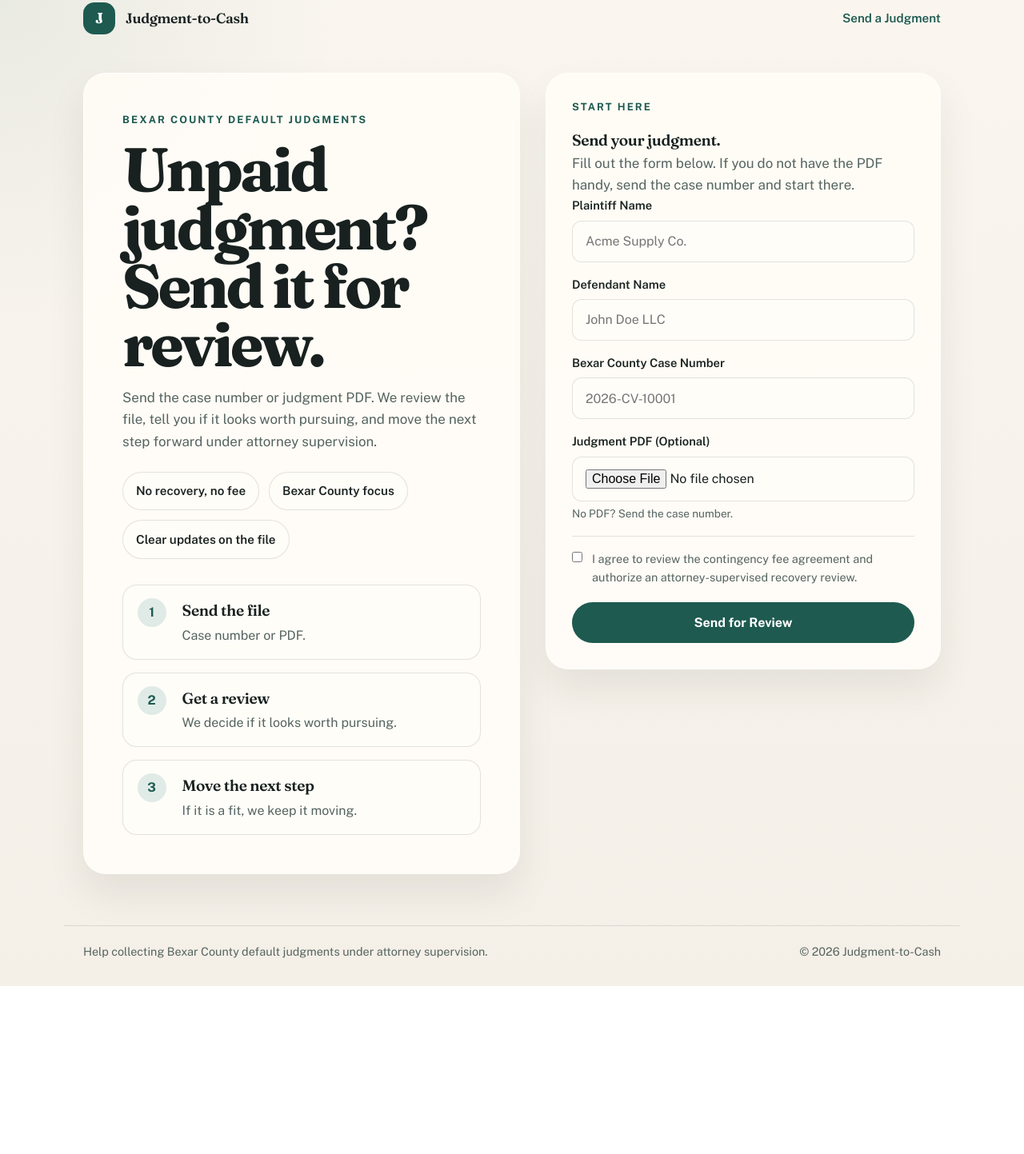
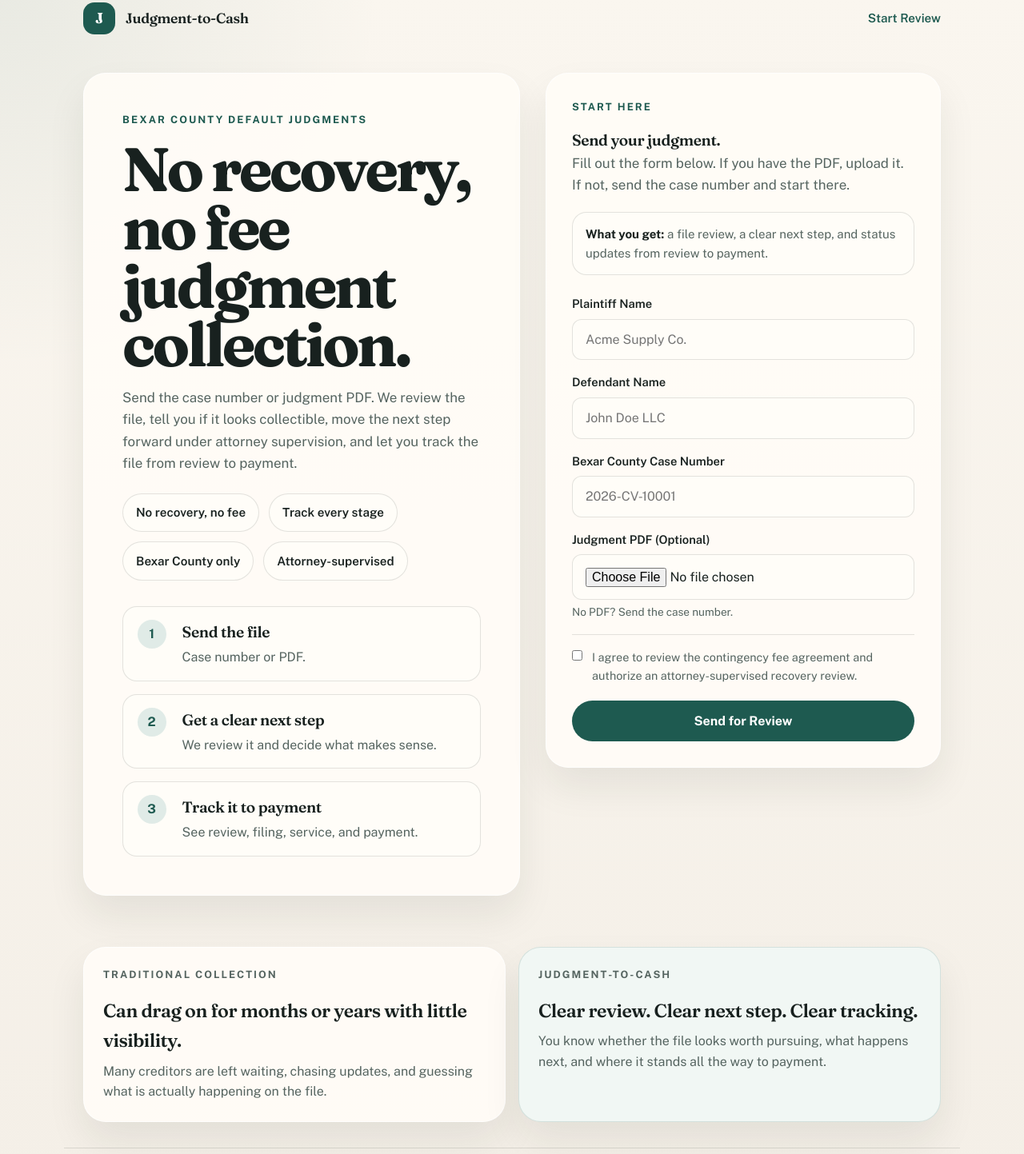
Before and after one commit to shinertx/judgment-to-cash, a website: page landing/index.html in a window 1280 px wide. Shown: the part 17-1460 px from the top of the page at 80% size. Before the commit the page ends 1250 px from the top, so only its background shows below. Drawn offline with nearby package versions, Linux system fonts and the light colour scheme.

Commit message:
feat: emphasize fees tracking and speed contrast

```diff
--- a/landing/index.html
+++ b/landing/index.html
@@ -3,8 +3,8 @@
 <head>
   <meta charset="UTF-8">
   <meta name="viewport" content="width=device-width, initial-scale=1.0">
-  <title>Judgment-to-Cash | Send an Unpaid Judgment for Review</title>
-  <meta name="description" content="Have an unpaid Bexar County judgment? Send the case number or PDF for review. We tell you if it looks worth pursuing and move the next step forward under attorney supervision.">
+  <title>Judgment-to-Cash | No Recovery, No Fee Judgment Collection</title>
+  <meta name="description" content="No recovery, no fee judgment collection for Bexar County defaults. Send the case number or PDF for review, get a clear next step, and track the file from review to payment.">
   <link rel="preconnect" href="https://fonts.googleapis.com">
   <link rel="preconnect" href="https://fonts.gstatic.com" crossorigin>
   <link href="https://fonts.googleapis.com/css2?family=Fraunces:opsz,wght@9..144,600;9..144,700&family=Public+Sans:wght@400;500;600;700&display=swap" rel="stylesheet">
@@ -17,7 +17,7 @@
         <span class="brand-mark">J</span>
         <span class="brand-text">Judgment-to-Cash</span>
       </a>
-      <a href="#start" class="header-link">Send a Judgment</a>
+      <a href="#start" class="header-link">Start Review</a>
     </div>
   </header>
 
@@ -25,13 +25,14 @@
     <div class="container hero-grid">
       <section class="hero-copy">
         <p class="eyebrow">Bexar County default judgments</p>
-        <h1>Unpaid judgment? Send it for review.</h1>
-        <p class="hero-lead">Send the case number or judgment PDF. We review the file, tell you if it looks worth pursuing, and move the next step forward under attorney supervision.</p>
+        <h1>No recovery, no fee judgment collection.</h1>
+        <p class="hero-lead">Send the case number or judgment PDF. We review the file, tell you if it looks collectible, move the next step forward under attorney supervision, and let you track the file from review to payment.</p>
 
         <ul class="proof-list">
           <li>No recovery, no fee</li>
-          <li>Bexar County focus</li>
-          <li>Clear updates on the file</li>
+          <li>Track every stage</li>
+          <li>Bexar County only</li>
+          <li>Attorney-supervised</li>
         </ul>
 
         <div class="steps">
@@ -45,15 +46,15 @@
           <div class="step">
             <span class="step-number">2</span>
             <div>
-              <h2>Get a review</h2>
-              <p>We decide if it looks worth pursuing.</p>
+              <h2>Get a clear next step</h2>
+              <p>We review it and decide what makes sense.</p>
             </div>
           </div>
           <div class="step">
             <span class="step-number">3</span>
             <div>
-              <h2>Move the next step</h2>
-              <p>If it is a fit, we keep it moving.</p>
+              <h2>Track it to payment</h2>
+              <p>See review, filing, service, and payment.</p>
             </div>
           </div>
         </div>
@@ -62,7 +63,11 @@
       <aside id="start" class="form-panel">
         <p class="eyebrow">Start here</p>
         <h2>Send your judgment.</h2>
-        <p class="form-intro">Fill out the form below. If you do not have the PDF handy, send the case number and start there.</p>
+        <p class="form-intro">Fill out the form below. If you have the PDF, upload it. If not, send the case number and start there.</p>
+
+        <div class="mini-note">
+          <strong>What you get:</strong> a file review, a clear next step, and status updates from review to payment.
+        </div>
 
         <form id="intake-form" class="intake-form">
           <div class="form-group">
@@ -99,11 +104,26 @@
         <div id="successMessage" class="success-message hidden">
           <div class="success-badge">Submitted</div>
           <h2>We received your judgment.</h2>
-          <p>Next step: we review the file and decide whether it looks worth pursuing.</p>
+          <p>Next step: we review the file, decide whether it looks collectible, and identify the next step.</p>
         </div>
       </aside>
     </div>
   </main>
+
+  <section class="contrast-band">
+    <div class="container contrast-grid">
+      <article class="contrast-card">
+        <p class="eyebrow">Traditional collection</p>
+        <h2>Can drag on for months or years with little visibility.</h2>
+        <p>Many creditors are left waiting, chasing updates, and guessing what is actually happening on the file.</p>
+      </article>
+      <article class="contrast-card contrast-card-strong">
+        <p class="eyebrow">Judgment-to-Cash</p>
+        <h2>Clear review. Clear next step. Clear tracking.</h2>
+        <p>You know whether the file looks worth pursuing, what happens next, and where it stands all the way to payment.</p>
+      </article>
+    </div>
+  </section>
 
   <footer class="site-footer">
     <div class="container footer-inner">
--- a/landing/styles.css
+++ b/landing/styles.css
@@ -118,6 +118,19 @@ h2 {
   padding: 2rem;
 }
 
+.mini-note {
+  background: var(--surface-strong);
+  border: 1px solid var(--line);
+  border-radius: var(--radius-md);
+  font-size: 0.94rem;
+  margin: 1.25rem 0 1.5rem;
+  padding: 0.9rem 1rem;
+}
+
+.mini-note strong {
+  color: var(--text);
+}
+
 .eyebrow {
   color: var(--accent);
   font-size: 0.8rem;
@@ -144,9 +157,11 @@ h2 {
 
 .hero-lead,
 .form-intro,
+.mini-note,
 .step p,
 .file-hint,
 .terms-box,
+.contrast-card p,
 .site-footer,
 .success-message p {
   color: var(--text-soft);
@@ -301,6 +316,34 @@ input[type="file"]:focus {
   display: none;
 }
 
+.contrast-band {
+  padding: 0 0 2rem;
+}
+
+.contrast-grid {
+  display: grid;
+  gap: 1rem;
+  grid-template-columns: repeat(2, minmax(0, 1fr));
+}
+
+.contrast-card {
+  background: var(--surface);
+  border: 1px solid rgba(255, 255, 255, 0.75);
+  border-radius: var(--radius-lg);
+  box-shadow: var(--shadow);
+  padding: 1.5rem;
+}
+
+.contrast-card h2 {
+  font-size: 1.45rem;
+  margin-bottom: 0.45rem;
+}
+
+.contrast-card-strong {
+  background: #f1f7f4;
+  border-color: rgba(30, 90, 80, 0.14);
+}
+
 .site-footer {
   padding: 0 0 2rem;
 }
@@ -314,7 +357,8 @@ input[type="file"]:focus {
 }
 
 @media (max-width: 900px) {
-  .hero-grid {
+  .hero-grid,
+  .contrast-grid {
     grid-template-columns: 1fr;
   }
 
```
